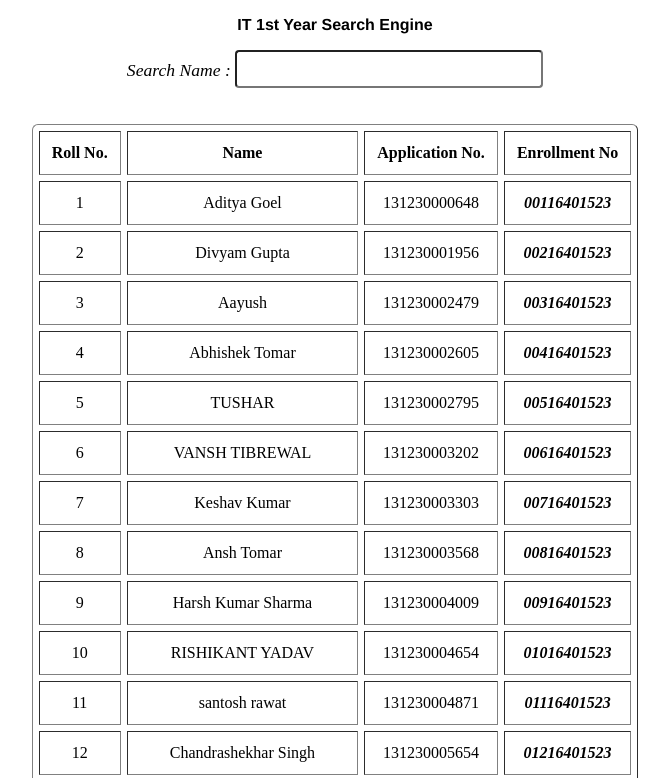
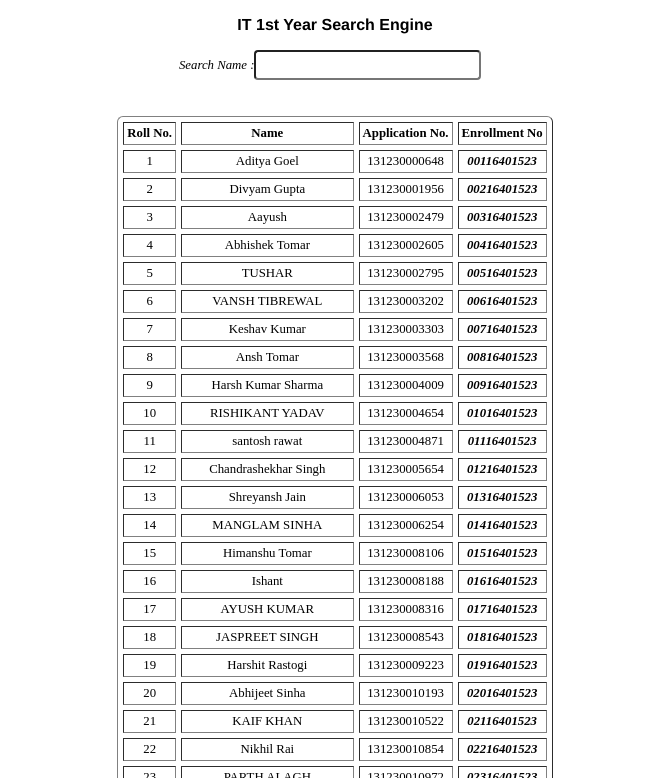
Before and after one commit to wpsadi/itproxy, a plain HTML site: page index.html in a window 1280 px wide. Shown: the top 778 px of the page, without its empty margins (305-974 px from the left). Drawn offline with Linux system fonts and the light colour scheme.

Commit message:
Update index.html

```diff
--- a/index.html
+++ b/index.html
@@ -8,27 +8,42 @@
         h3{
             text-align:center;
             font-size:100%;
+            display:flex;
+            justify-content:center;
             font-family:'Franklin Gothic Medium', 'Arial Narrow', Arial, sans-serif
         }
         input{
             padding: 4px 8px;
             outline-style:none;
-            font-size:1.4rem;
+            font-size:1rem;
             border-radius:4px;
         }
 
         i{
-            font-size:1.1rem;
+            font-size:80%;
         }
 
         #srch{
+            width:98vw;
+            display:flex;
+            font-size:1rem;
+            align-items:center ;
+            justify-content:center;
             text-align:center;
+        }
+
+        #cont{
+            display:flex;
+            justify-content: center;
         }
 
 
         table{
             border-radius:6px;
             text-align: center;
+            /* width:100%; */
+            font-size:0.8rem;
+            word-break: break-all;
         }
 
         .enroll{
@@ -45,7 +60,7 @@
     </div>
     <br><br>
     <div id="cont">
-            <table border="1" align="center" cellpadding="12" cellspacing="6" >
+            <table border="1" align="center" cellpadding="3" cellspacing="5" >
                 <tr>
                     <th>Roll No.</th>
                     <th>Name</th>
```
